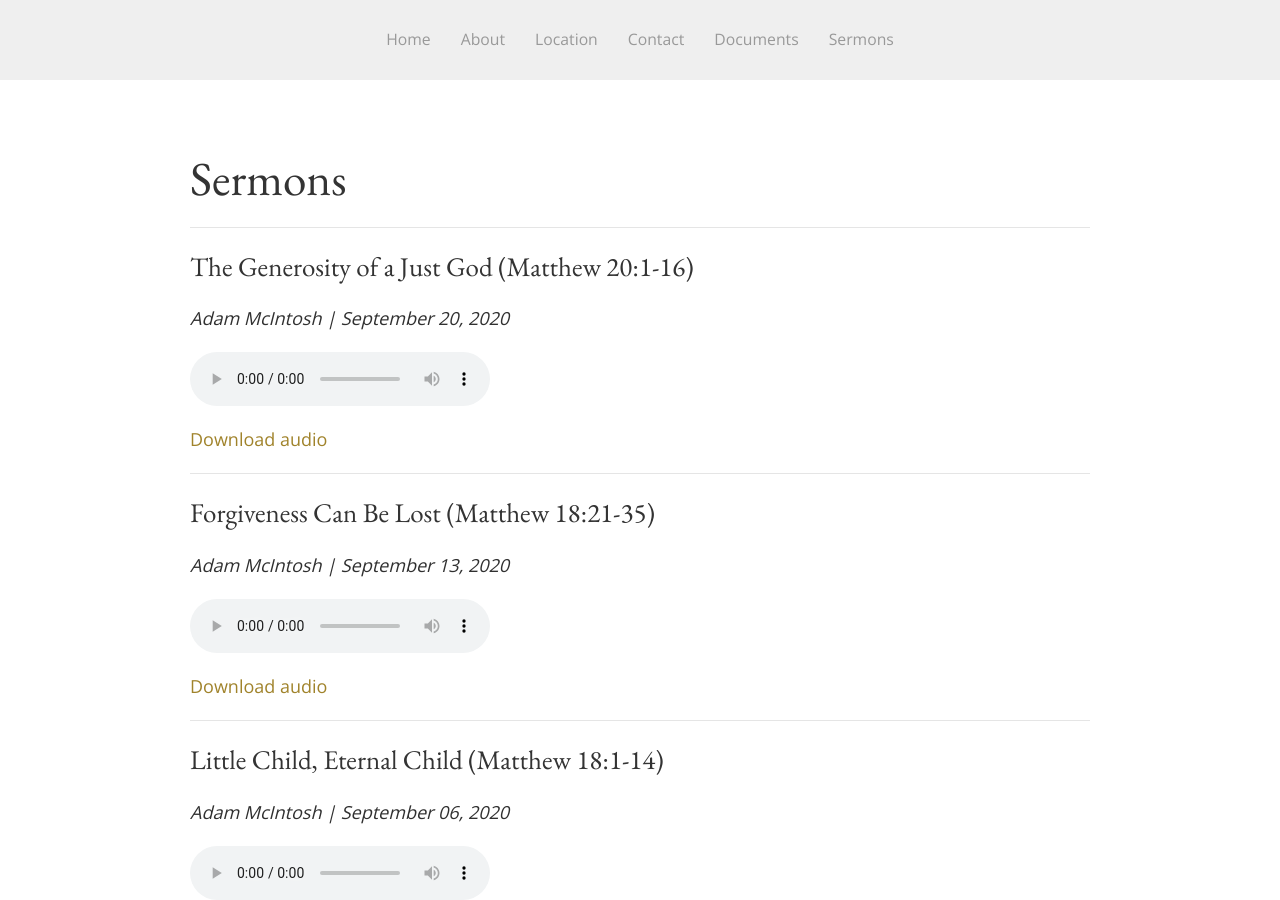
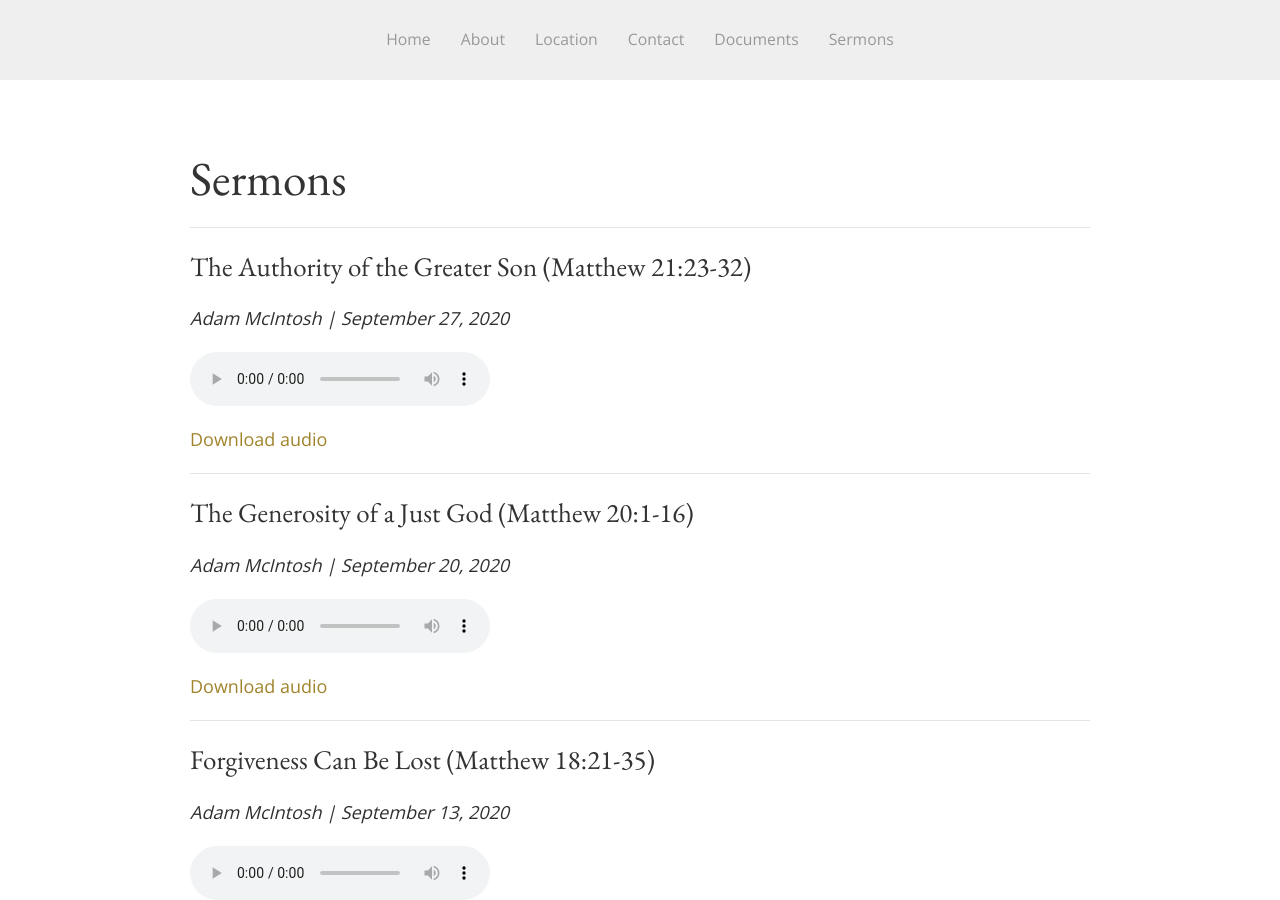
Before and after one commit to SaintDavidsChurch/website, a Jekyll site: the page built from sermons.html, in a window 1280 px wide and 900 px high. Built offline with Jekyll 4.4.1, drawn with Linux system fonts in a browser that asks for light colours.

Commit message:
Updated by InferCMS

```diff
--- a/_data/sermons.yml
+++ b/_data/sermons.yml
@@ -162,3 +162,7 @@
   date: '2020-09-20'
   preacher: Adam McIntosh
   audio_file: https://saintdavids.church/assets/sermons/2020/September/Adam-McIntosh_September20-2020_Matt20.1-16.mp3
+- title: The Authority of the Greater Son (Matthew 21:23-32)
+  date: '2020-09-27'
+  preacher: Adam McIntosh
+  audio_file: https://saintdavids.church/assets/sermons/2020/September/Adam-McIntosh_September27-2020_Matt21.23-32.mp3
```
